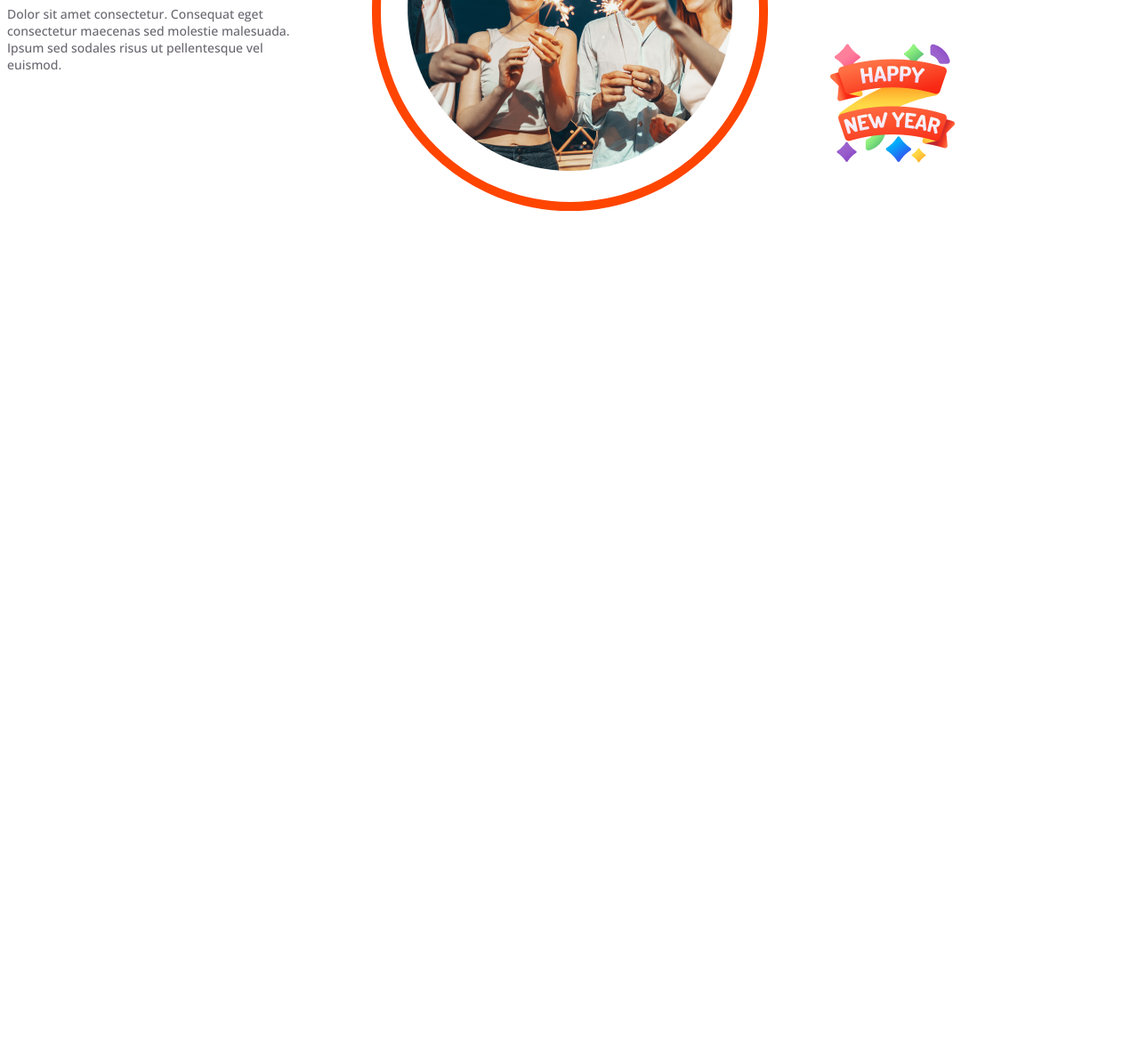
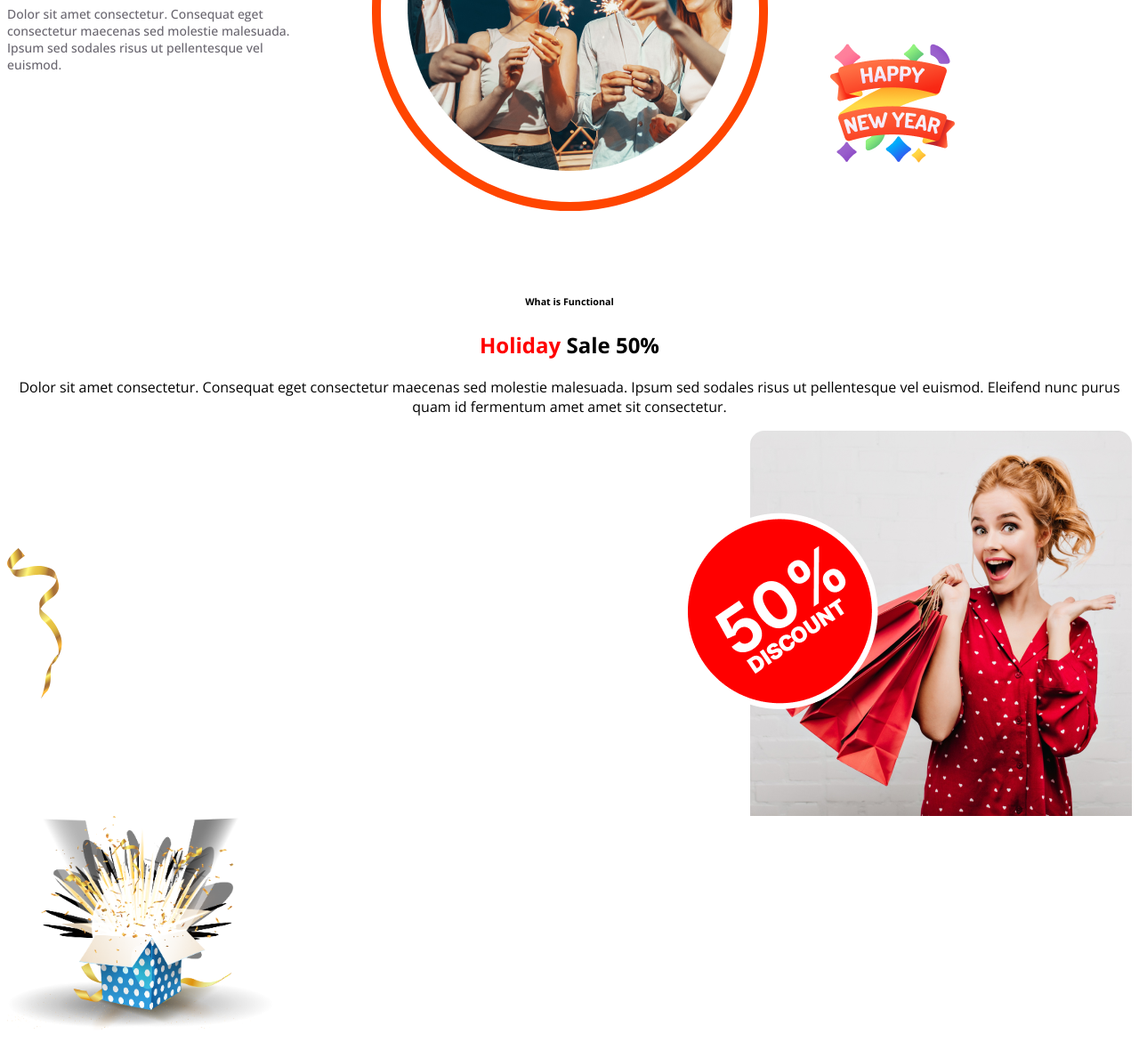
Before and after one commit to reduanhaiderrifat/my-assignment1, a plain HTML site: page index.html in a window 1280 px wide. Shown: the part 3170-4350 px from the top of the page at 89% size. Before the commit the page ends 3485 px from the top, so only its background shows below. Drawn offline with nearby package versions, Linux system fonts and the light colour scheme.

Commit message:
added a file

```diff
--- a/index.html
+++ b/index.html
@@ -63,10 +63,29 @@
             <p class="para">Dolor sit amet consectetur. Consequat eget consectetur maecenas sed.</p>
             <div class="happy"> <img src="resources/Group 96.png" alt=""> </div>
         </div>
+    </div>
+</section>
+<section>
+    <div class="holiday-container">
+      <div class="holiday-sale">
+        <h6>What is Functional</h6>
+        <h1><span style="color: #f00;">Holiday</span> Sale 50%</h1>
+        <p>Dolor sit amet consectetur. Consequat eget consectetur maecenas sed
+            molestie malesuada. Ipsum sed sodales risus ut pellentesque vel euismod. Eleifend nunc purus quam id fermentum amet amet sit consectetur.</p>
+      </div>
 
+      <div class="holiday-img">
 
+        <img class="ok" src="resources/5 ribbon.svg" alt="">
+        <div id="background"><img src="resources/Group 44.png" alt=""> </div>
+        <img class="ok" src="resources/Rectangle 1.png">
+
+         </div>
+         <div>
+            <img width="300px" height="250px" src="resources/Group 75.png" alt="">
+         </div>
     </div>
-     </section>
+</section>
     </main>
     <footer>
 
--- a/style.css
+++ b/style.css
@@ -166,3 +166,20 @@ body{
    width: 140px;
    height: 140px;
 }
+.holiday-container{
+  background-color:#fff;
+}
+.holiday-sale{
+  text-align: center;
+}
+.holiday-img{
+  display: flex;
+  justify-content: space-between;
+}
+#background{
+
+  position: absolute;
+  right: 250px;
+  padding-top: 50px;
+
+}
```
Also changed, not shown: resources/5 ribbon.svg (added).
